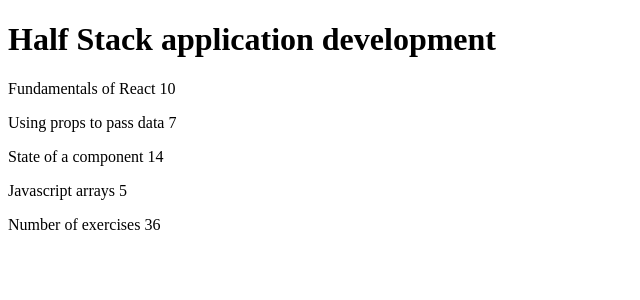
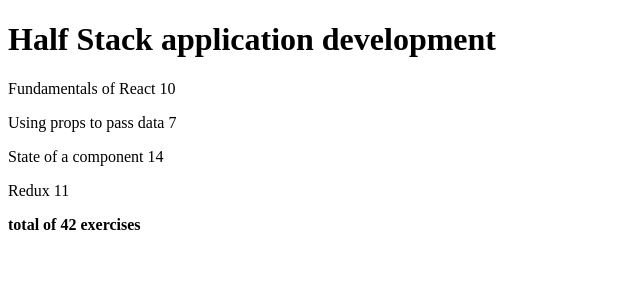
Before and after one commit to reasonedSolutions/fullstack-open, a React (Vite) app in the folder part2/courseinfo/: page / in a window 1280 px wide. Shown: the top 300 px of the page, without its empty margins (0-640 px from the left). Built offline with nearby package versions, Linux system fonts and the light colour scheme.

Commit message:
[2.2] finished

```diff
--- a/part2/courseinfo/src/App.jsx
+++ b/part2/courseinfo/src/App.jsx
@@ -25,7 +25,7 @@
   parts.forEach(p => total += p.exercises)
 
   return (
-    <p>Number of exercises {total}</p>
+    <p><strong>total of {total} exercises</strong></p>
   )
 }
 
@@ -46,8 +46,8 @@
         exercises: 14
       },
       {
-        name: 'Javascript arrays',
-        exercises: 5
+        name: 'Redux',
+        exercises: 11
       }
     ]
   }
```
